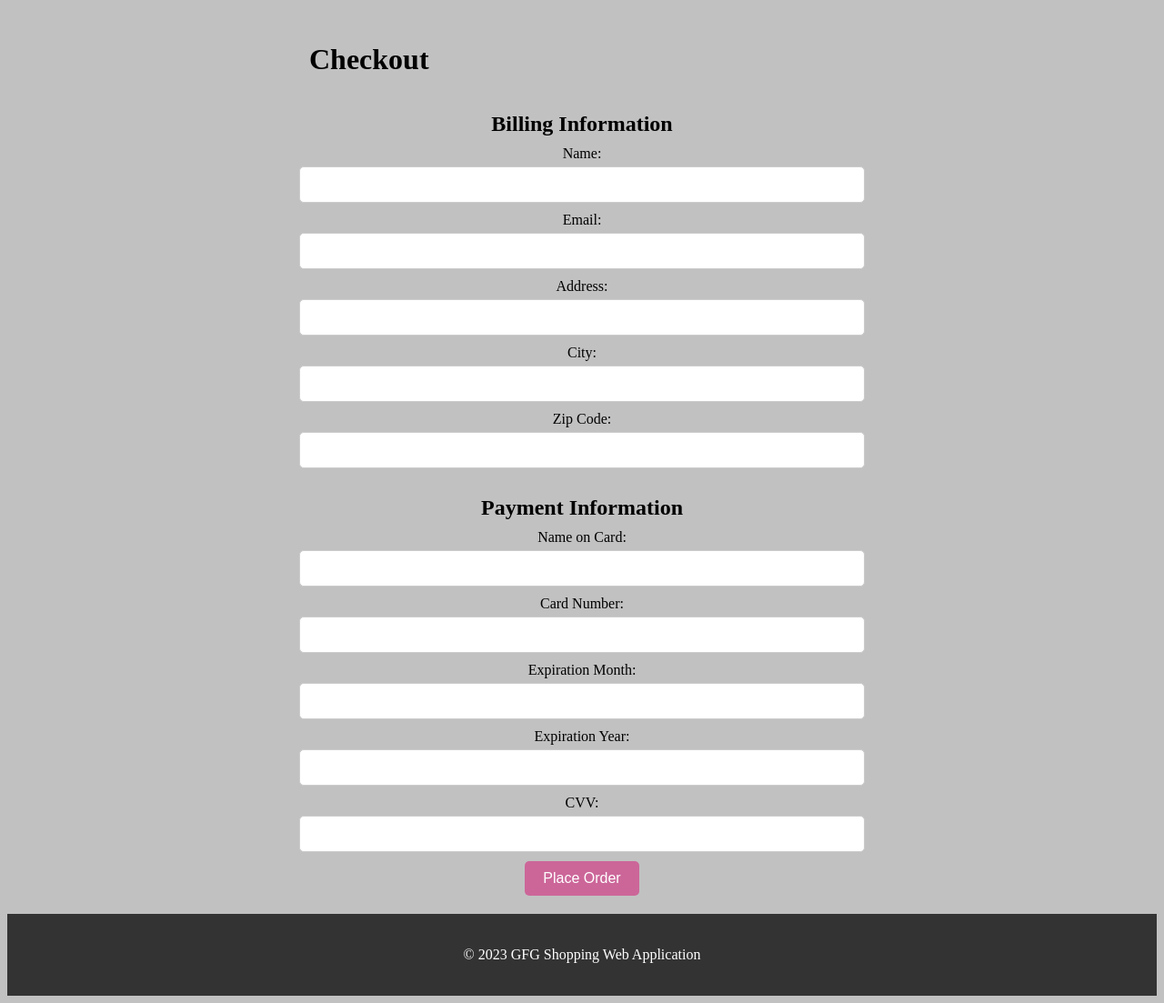
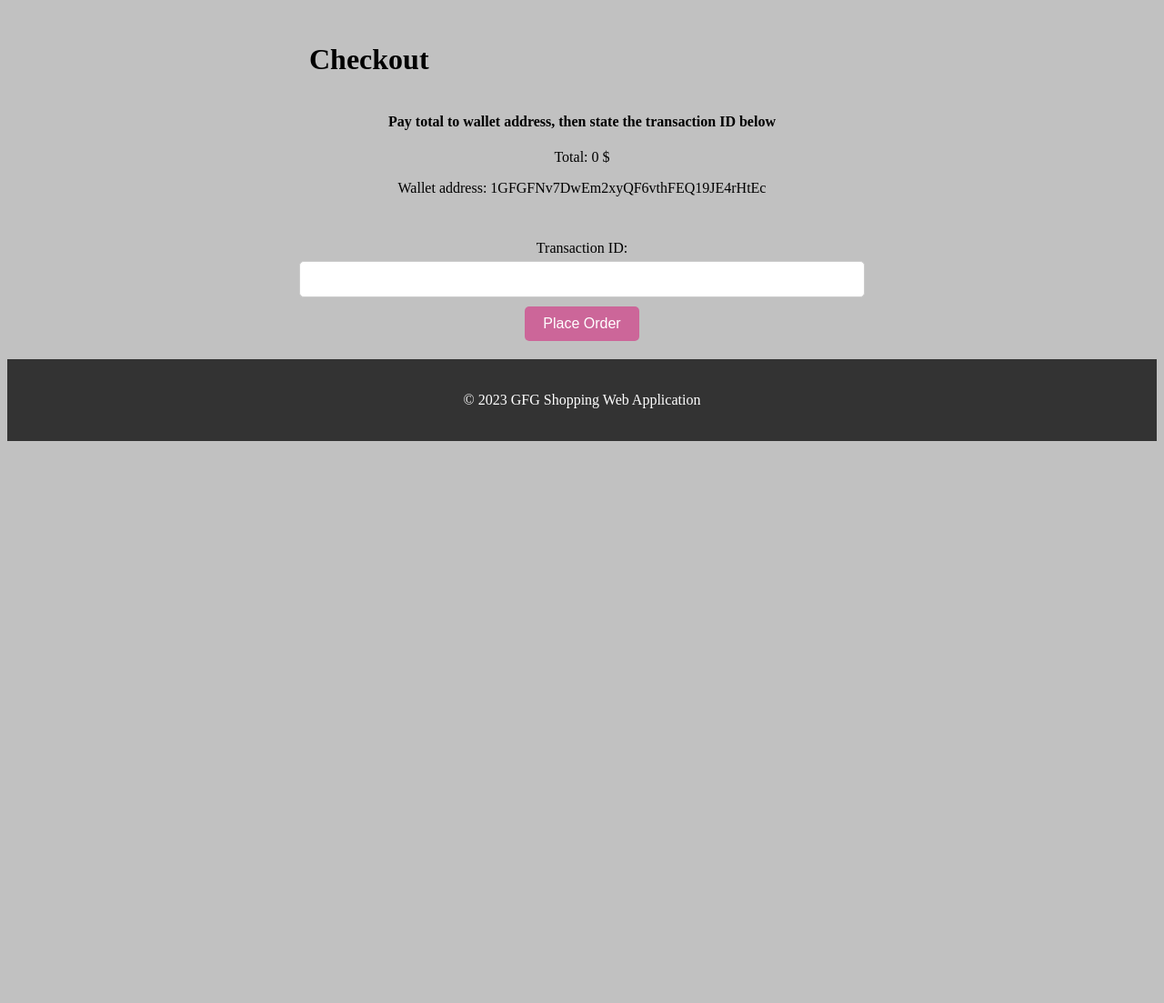
Before and after one commit to glytt/EITF06, a PHP site: page /getwalletaddress/checkout.php in a window 1280 px wide. Shown: the part 114-1217 px from the top of the page at 91% size. After the commit the page ends 599 px from the top, so only its background shows below. Run offline with PHP 8.4, Linux system fonts and the light colour scheme.

Commit message:
Added payment funcitonality

```diff
--- a/html/checkout.php
+++ b/html/checkout.php
@@ -10,6 +10,18 @@
 </head>
 
 <body>
+<script>
+    fetch('http://localhost:8080/getwalletaddress')
+        .then(response => response.json())
+        .then(data => {
+            document.getElementById('walletAddress').innerText = data.address;
+        })
+        .catch(error => {
+            console.error('Error fetching wallet address:', error);
+            document.getElementById('walletAddress').innerText = 'Error fetching wallet address';
+        });
+</script>
+
 	<header>
 		<nav>
 			<ul>
@@ -22,7 +34,6 @@
 				</li>
 				<li>
 					<a href= "mailto:mae@dektis.se">Contact</a>
-
 					</li>
 			</ul>
 		</nav>
@@ -31,62 +42,23 @@
 	<section>
 		<h1>Checkout</h1>
 		<form action="thanks.php" method="post">
-			<h2>Billing Information</h2>
-			<label for="name">Name:</label>
+			<h4>Pay total to wallet address, then state the transaction ID below</h4>
+
+			<?php
+			$total = isset($_POST['total']) ? $_POST['total'] : 0;
+			echo "Total: <td>$total $</td>";
+			?>
+			<p>Wallet address: 1GFGFNv7DwEm2xyQF6vthFEQ19JE4rHtEc</p>
+			</p>
+			<label for="transID">Transaction ID:</label>
 			<input type="text"
-				id="name"
-				name="name" required>
+				id="transID"
+				name="transID"
+				pattern="[a-fA-F0-9]{64}"
+				title="Please enter a valid transaction ID (64 hex characters)"
+				required>
 
-			<label for="email">Email:</label>
-			<input type="email"
-				id="email"
-				name="email" required>
-
-			<label for="address">Address:</label>
-			<input type="text"
-				id="address"
-				name="address" required>
-
-			<label for="city">City:</label>
-			<input type="text"
-				id="city"
-				name="city" required>
-
-
-			<label for="zip">Zip Code:</label>
-			<input type="text"
-				id="zip"
-				name="zip" required>
-
-			<h2>Payment Information</h2>
-			<label for="cardholder">Name on Card:</label>
-			<input type="text" id="cardholder"
-				name="cardholder" required>
-
-			<label for="cardnumber">Card Number:</label>
-			<input type="text"
-				id="cardnumber"
-				name="cardnumber" required
-				pattern="\d{4}-?\d{4}-?\d{4}-?\d{4}" required=>
-
-
-			<label for="expmonth">Expiration Month:</label>
-			<input type="text"
-				id="expmonth"
-				name="expmonth" required>
-
-			<label for="expyear">Expiration Year:</label>
-			<input type="text"
-				id="expyear"
-				name="expyear" required>
-
-			<label for="cvv">CVV:</label>
-			<input type="text"
-				id="cvv"
-				name="cvv" required>
-
-			<input type="submit"
-				value="Place Order">
+			<input type="submit" value="Place Order">
 		</form>
 	</section>
 
```
Also changed, not shown: html/cart.php (+4 -3 lines).
